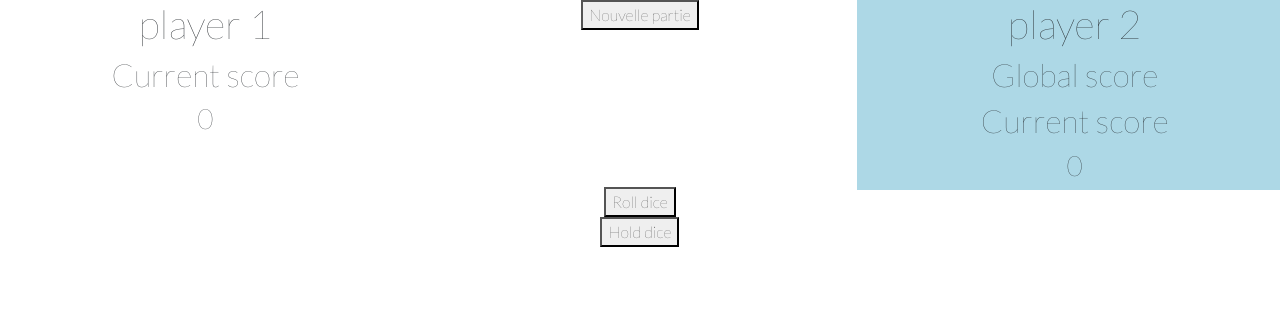
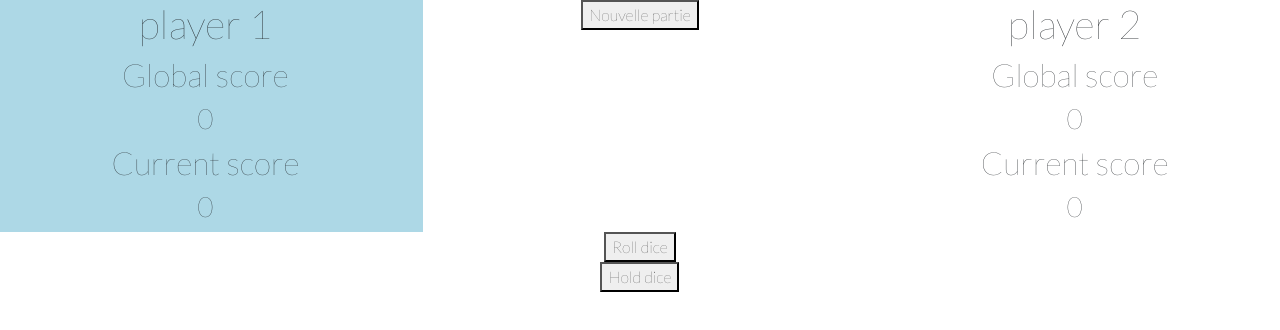
Before and after one commit to bleddyna/2eme_eval_studi, a plain HTML site: page index.html in a window 1280 px wide. Both pictures are taken after a click on the button "Hold dice". Drawn offline with nearby package versions, Linux system fonts and the light colour scheme.

Commit message:
modification

```diff
--- a/index.html
+++ b/index.html
@@ -24,7 +24,7 @@
           </div>
           <div class="row-4 global">
             <h2>Global score</h2>
-              <h3 id="player1GlobalScore"></h3>
+              <h3 id="player1GlobalScore">0</h3>
           </div>
           <div class="row-4 current">
             <h2>Current score</h2>
@@ -37,7 +37,7 @@
       </div>
       <div class="row-4"id="result">
       </div>
-      <div class="row-4">
+      <div class="row-4 button">
         <button id=rDice>Roll dice</button>
         <br>
         <button id="hDice">Hold dice</button>
@@ -50,7 +50,7 @@
       </div>
       <div class="row-4 global">
         <h2>Global score</h2>
-          <h3 id='player2GlobalScore'></h3>
+          <h3 id='player2GlobalScore'>0</h3>
       </div>
       <div class="row-4 current">
         <h2>Current score</h2>
--- a/script.js
+++ b/script.js
@@ -15,11 +15,12 @@ var globalP2 = document.querySelector('#player2GlobalScore');
 var currentP1 = document.querySelector('#player1CurrentScore');
 var currentP2 = document.querySelector('#player2CurrentScore');
 var player2 = document.querySelector('#player2');
-const result = document.querySelector('#result');
-const global = document.querySelector('.global');
+let current = document.querySelector('.current');
 const roll = document.querySelector('#rDice');
 const hold = document.querySelector('#hDice');
 var activePlayer = player1;
+let globalScore = document.querySelector(".active").getElementsByTagName('div')[1];
+let currentScore = document.querySelector(".active").lastElementChild;
 //------------------------------
 //Nouvelle partie
 const init = () => {
@@ -38,6 +39,7 @@ const nGame = () => {
 // Bouton nouv*elle partie
 newGame.addEventListener("click", init);
 //------------------------------
+
 //declare an array to store the images
 var randomImage = [
     "img/face1.png",
@@ -47,15 +49,14 @@ var randomImage = [
     "img/face5.png",
     "img/face6.png"
 ];
-
 //lancé du dés
 function getRandomImage() {
 
 //Variable aléatoire du numéros
 var number = Math.floor(Math.random()*randomImage.length);
 //Affichage des points
-let pointsDice = randomImage.indexOf(randomImage[number])+1;
-  result.innerHTML = '<h1>' +pointsDice+'</h1>';
+var pointsDice = randomImage.indexOf(randomImage[number])+1;
+  document.getElementById('result').innerHTML = '<img src='+randomImage[number]+ '>';
   if(pointsDice == 1){
     document.querySelector('.active').lastElementChild.innerHTML = '<h2>Current score</h2><h3>0</h3>';
     changePlayer();
@@ -69,16 +70,23 @@ var changePlayer = () => {
     activePlayer.classList.remove('active');
     activePlayer =(activePlayer == player1)?player2:player1;
     activePlayer.classList.add('active');
-    document.querySelector(".active").lastElementChild.innerHTML = '<h2>Current score</h2><h3>'+pointsDice+'</h3>';
+    document.querySelector(".active").lastElementChild.innerHTML = '<h2>Current score</h2><h3>'+ pointsDice+'</h3>';
 }
 roll.addEventListener('click', getRandomImage);
 
 //------------------------------
 const hDice = ()=>{
   //save the current score of player -> add current score to global score
-  var globalScore = activePlayer.getElementsByTagName('div')[1] +  document.querySelector('.active').lastElementChild;
-  global.innerHTML = global.nodeValue;
+  global = global + current;
+  globalScore.textContent = global;
+  currentScore.textContent = 0;
   current = 0;
-  (global >= 100) ? eGame() : changePlayer();
+  (global >= 100) ? endGame() : changePlayer();
 }
 hold.addEventListener('click', hDice);
+
+//--------------------------------
+const endGame = () => {
+    result = (activePlayer == player1)?player1:player2;
+    result.innerHTML = "<h1>c\'est gagné!!!!!</h1>";
+}
--- a/style.css
+++ b/style.css
@@ -6,8 +6,11 @@
     background:lightblue;
 }
 #result{
-    height: 50%;
-    margin-top: 15%;
+    height: 25%;
+}
+#result img{
+    width: 50%;
+    margin-top: 3%;
 }
 #player1,#player2{
     height: 15%;
@@ -15,3 +18,6 @@
 .global,.current{
     height: 25%;
 }
+.button{
+    margin-top: 35%;
+}
```
